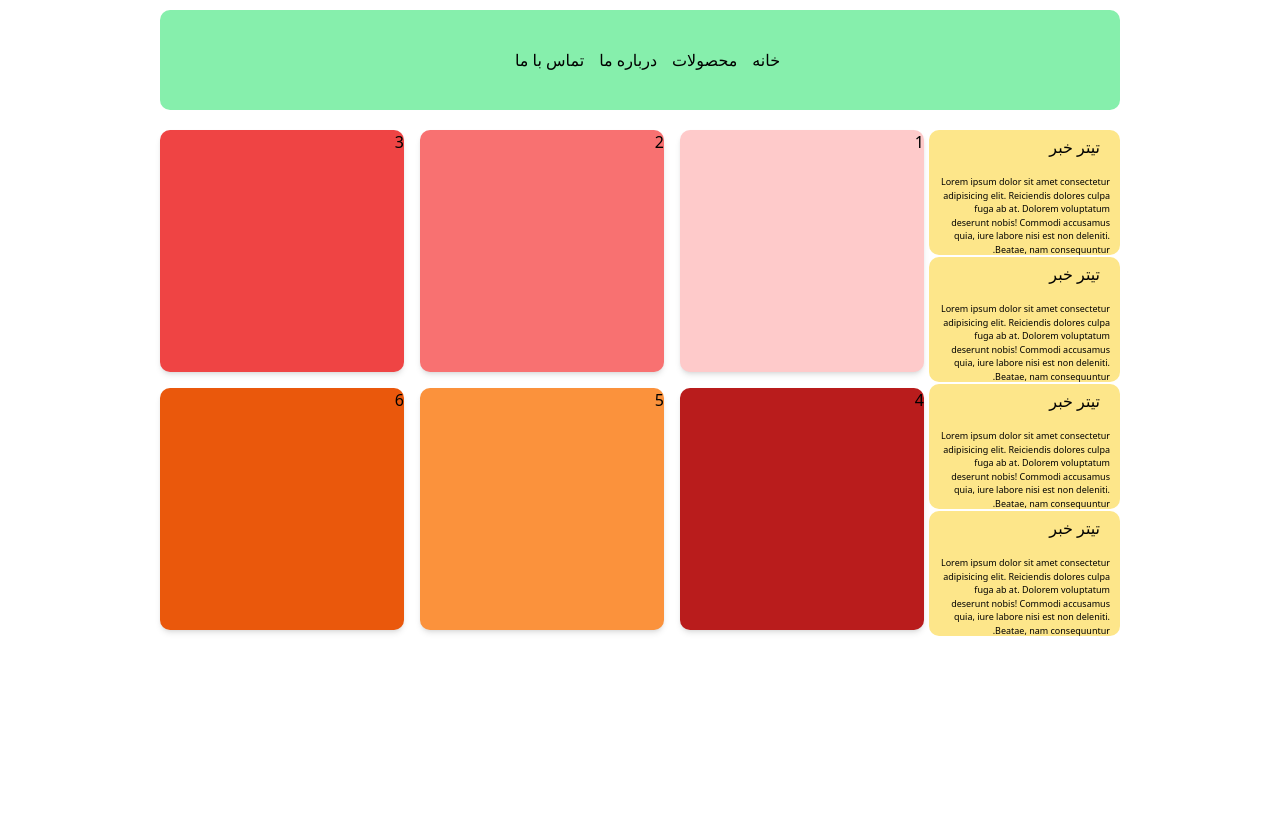
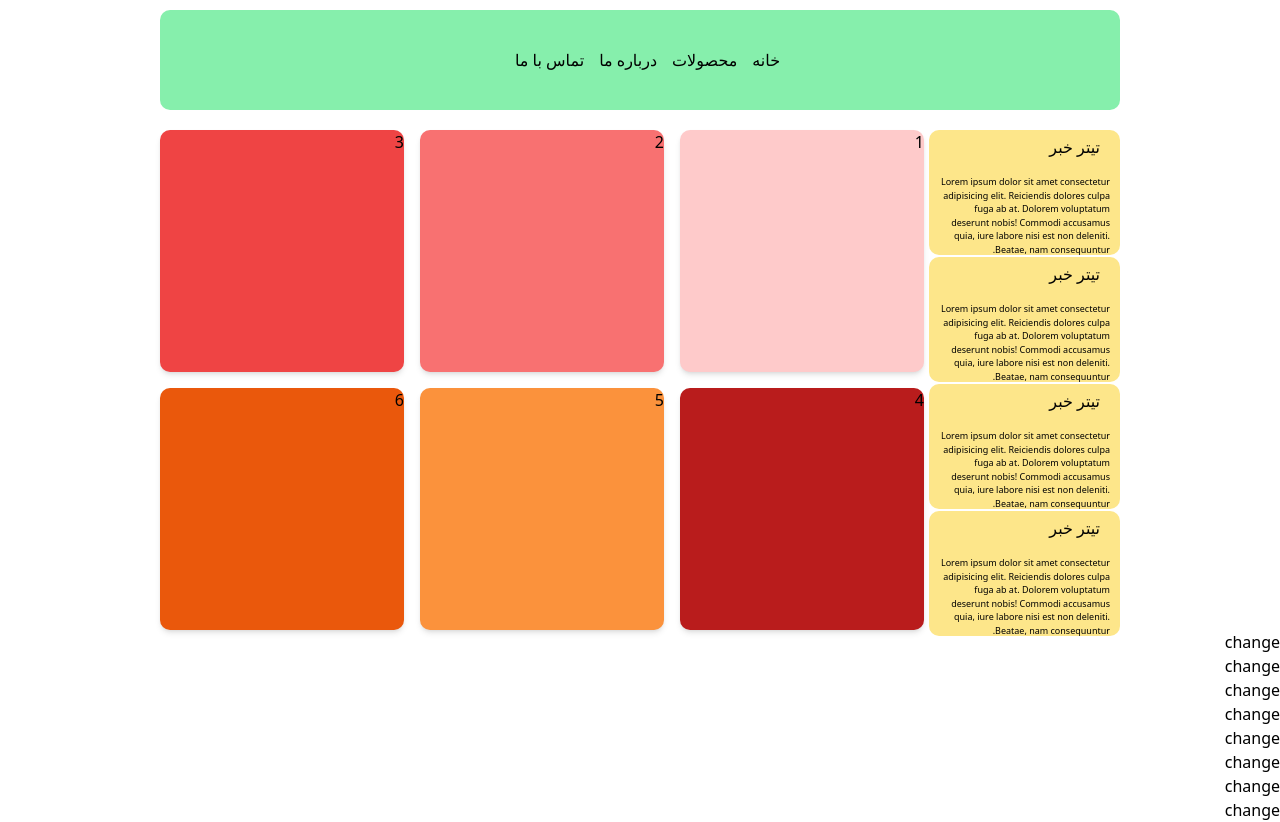
Before and after one commit to amiralzd/tailwindtemplate, a website: page index.html in a window 1280 px wide. Before the commit the page ends 800 px from the top, so only its background shows below. Drawn offline with nearby package versions, Linux system fonts and the light colour scheme.

Commit message:
new index

```diff
--- a/index.html
+++ b/index.html
@@ -62,6 +62,7 @@
         </div>
       </div>
 
+
       <!-- <div class="w-3/4 h-[500px] rounded-[10px] flex flex-wrap">
         <div class="w-[33%] bg-zinc-500 h-[248px] ml-[4px] rounded"></div>
         <div class="w-[33%] bg-zinc-500 h-[248px] ml-[4px] rounded"></div>
@@ -81,5 +82,13 @@
       <div class="bg-orange-600 rounded-[10px] shadow-md">6</div>
     </div>
     </div>
+    <h1>change</h1>
+    <h1>change</h1>
+    <h1>change</h1>
+    <h1>change</h1>
+    <h1>change</h1>
+    <h1>change</h1>
+    <h1>change</h1>
+    <h1>change</h1>
 </body>
 </html>
```
